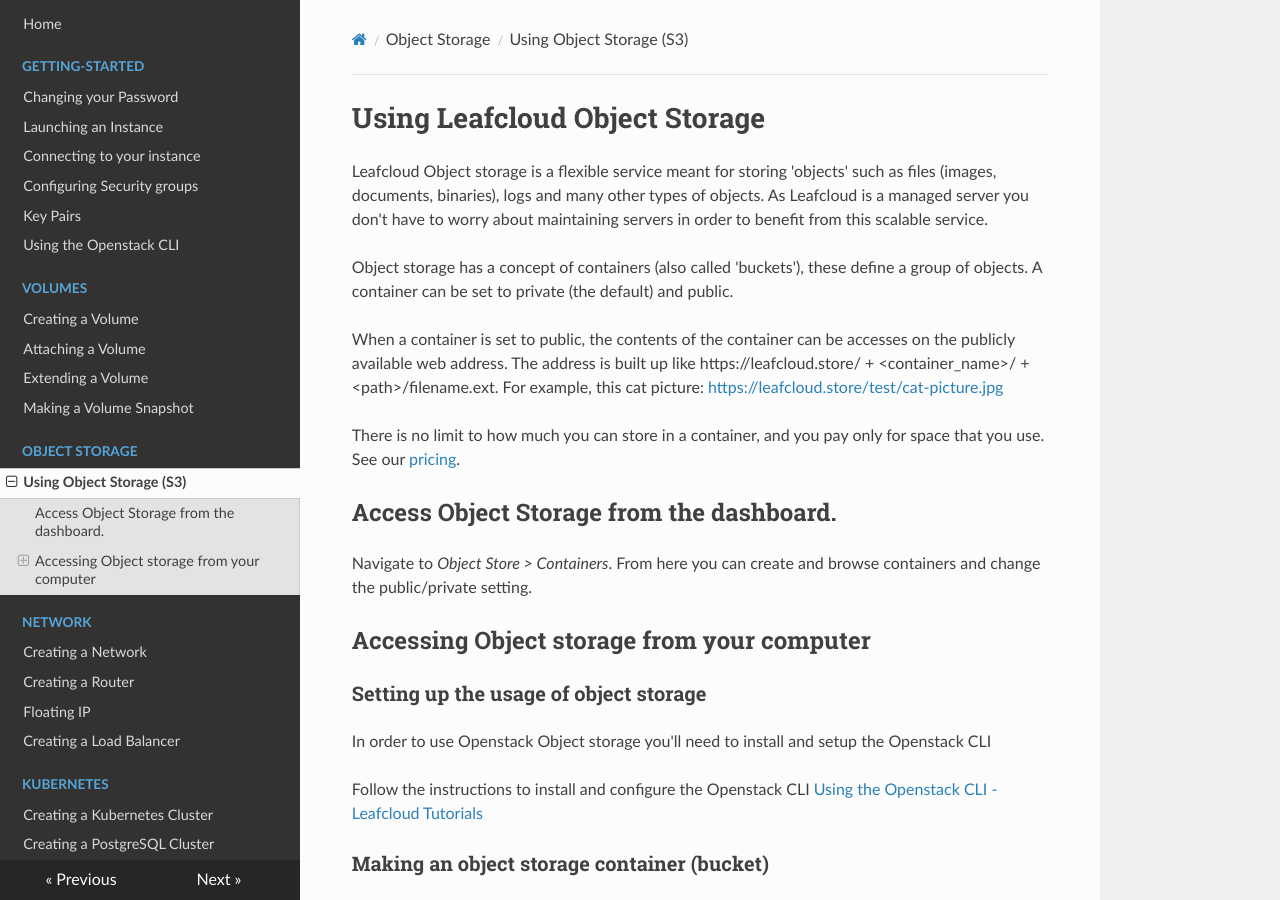
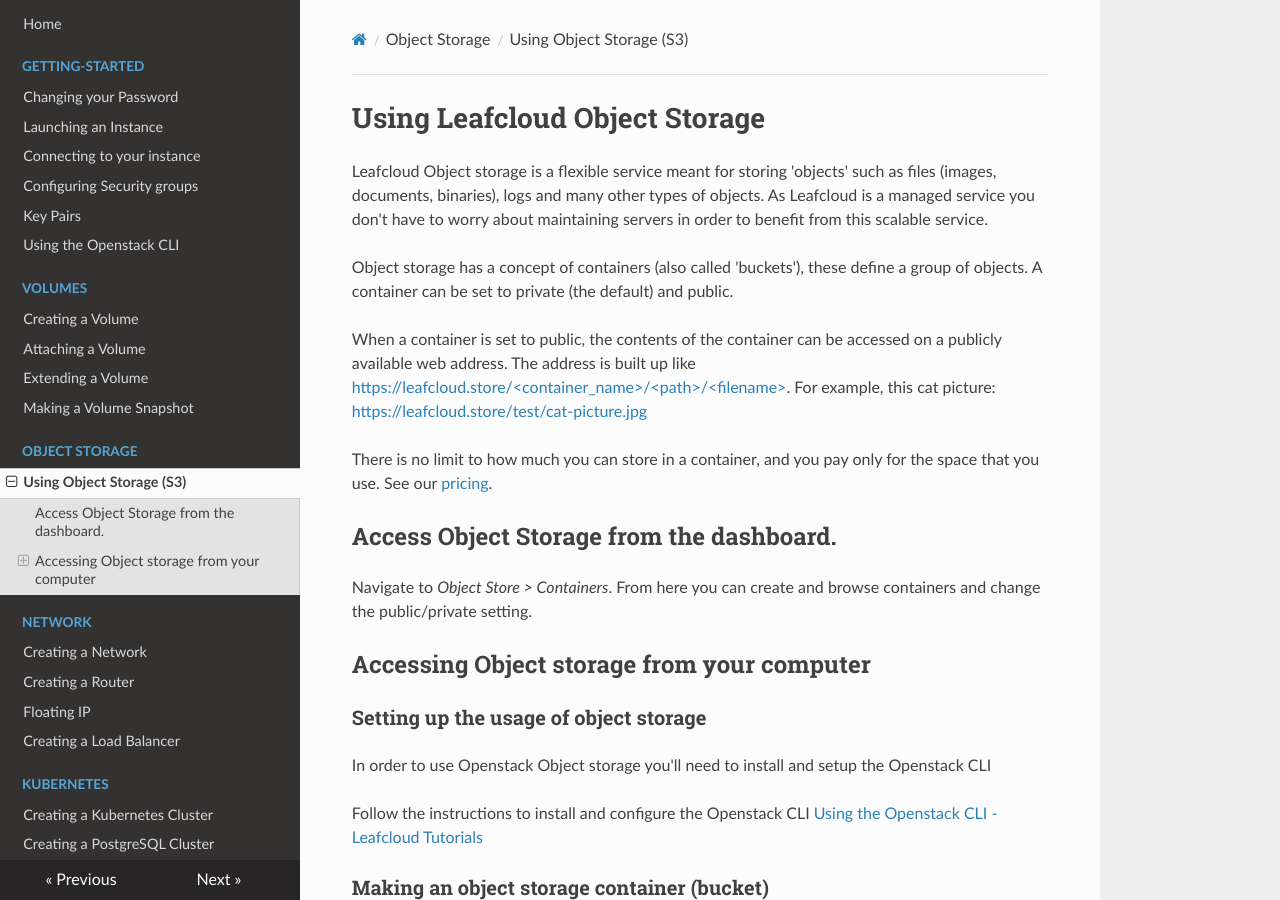
Before and after one commit to leafcloudhq/documentation-rtd, an MkDocs documentation site: the page built from docs/object-storage/using-object-storage.md, in a window 1280 px wide and 900 px high. Built offline with MkDocs 1.6.1, drawn with Linux system fonts in a browser that asks for light colours; nearby versions of some CDN libraries.

Commit message:
some small fixes in object storage

```diff
--- a/docs/object-storage/using-object-storage.md
+++ b/docs/object-storage/using-object-storage.md
@@ -1,11 +1,11 @@
 # Using Leafcloud Object Storage
-Leafcloud Object storage is a flexible service meant for storing 'objects' such as files (images, documents, binaries), logs and many other types of objects. As Leafcloud is a managed server you don't have to worry about maintaining servers in order to benefit from this scalable service.
+Leafcloud Object storage is a flexible service meant for storing 'objects' such as files (images, documents, binaries), logs and many other types of objects. As Leafcloud is a managed service you don't have to worry about maintaining servers in order to benefit from this scalable service.
 
 Object storage has a concept of containers (also called 'buckets'), these define a group of objects. A container can be set to private (the default) and public.
 
-When a container is set to public, the contents of the container can be accesses on the publicly available web address. The address is built up like https://leafcloud.store/ + <container_name\>/ + <path\>/filename.ext. For example, this cat picture: [https://leafcloud.store/test/cat-picture.jpg](https://leafcloud.store/test/cat-picture.jpg)
+When a container is set to public, the contents of the container can be accessed on a publicly available web address. The address is built up like [https://leafcloud.store/<container_name\>/<path\>/<filename\>](https://leafcloud.store/container_name/path/filename.ext). For example, this cat picture: [https://leafcloud.store/test/cat-picture.jpg](https://leafcloud.store/test/cat-picture.jpg)
 
-There is no limit to how much you can store in a container, and you pay only for space that you use. See our [pricing](https://www.leaf.cloud/pricing).
+There is no limit to how much you can store in a container, and you pay only for the space that you use. See our [pricing](https://www.leaf.cloud/pricing).
 
 ## Access Object Storage from the dashboard.
 Navigate to *Object Store > Containers*. From here you can create and browse containers and change the public/private setting.
```
